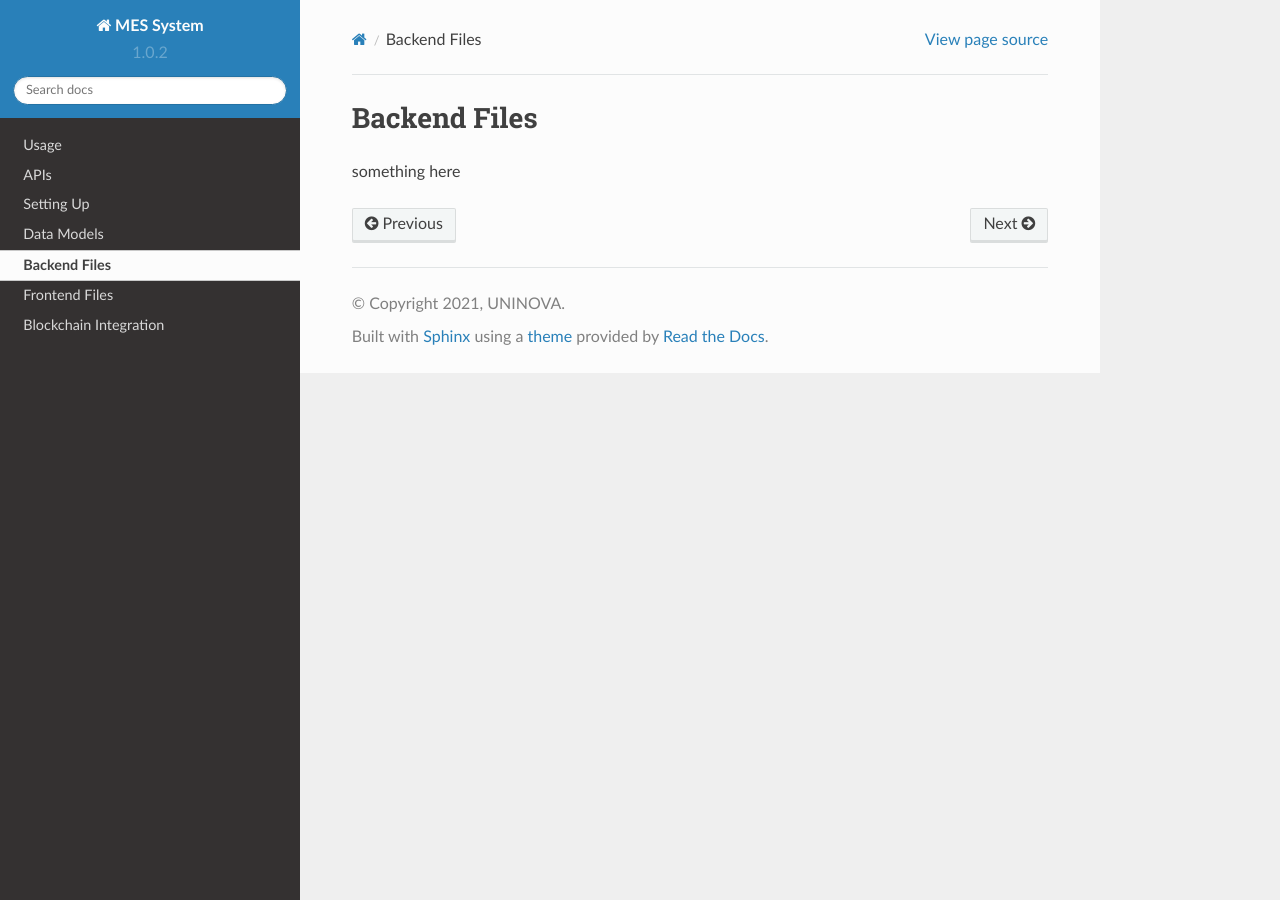
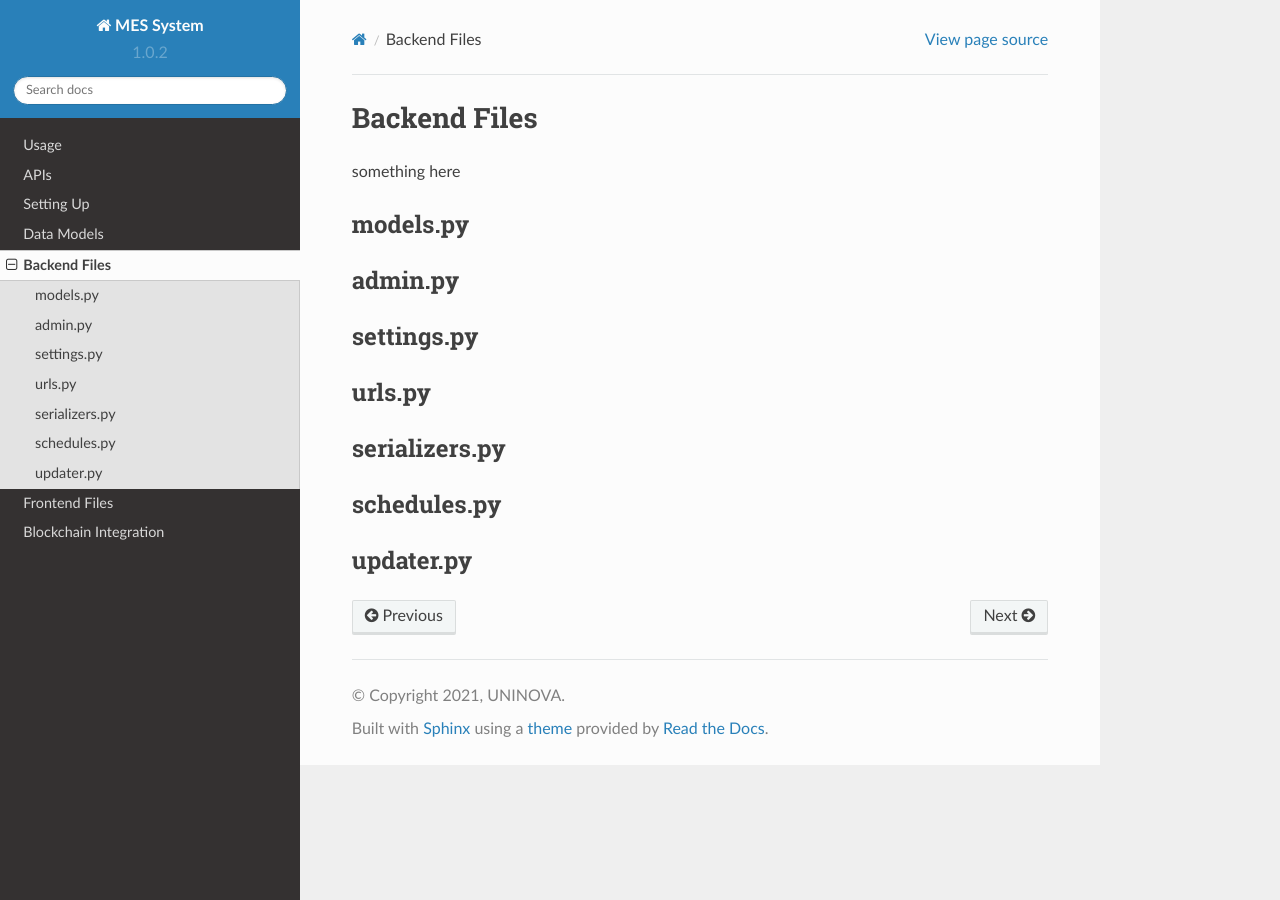
Before and after one commit to RICS-UNINOVA/AVANGARD_MES-DOCUMENTATION-ONLY, a Sphinx documentation site: the page built from docs/source/Backend_Files.rst, in a window 1280 px wide. Built offline with Sphinx 7.4.7 and the Read the Docs theme 2.0.0, drawn with Linux system fonts in a browser that asks for light colours.

Commit message:
Update Backend_Files.rst

```diff
--- a/docs/source/Backend_Files.rst
+++ b/docs/source/Backend_Files.rst
@@ -2,3 +2,26 @@ Backend Files
 =====
 
 something here
+
+
+models.py
+------------
+
+admin.py
+------------
+
+settings.py
+------------
+
+urls.py
+------------
+
+serializers.py
+------------
+
+
+schedules.py
+------------
+
+updater.py
+------------
```
